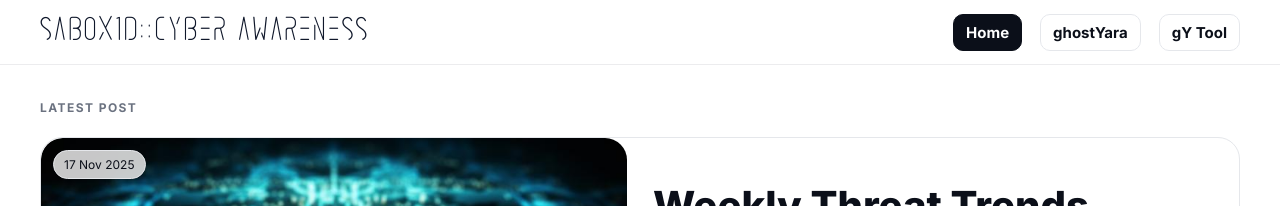
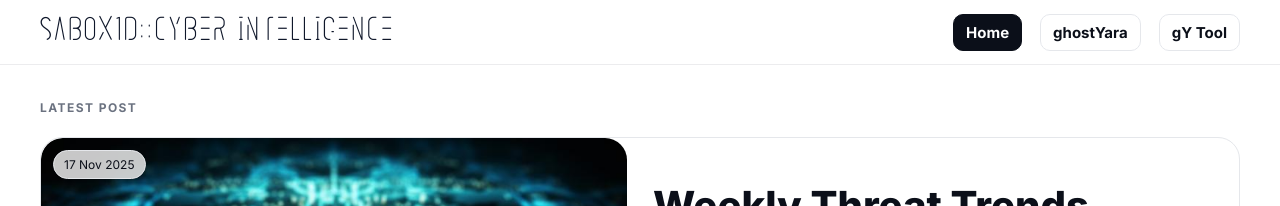
Before and after one commit to Sab0x1D/blogs, a Jekyll site: the page built from index.html, in a window 1280 px wide. Shown: the top 206 px of the page. Built offline with Jekyll 4.4.1, drawn with Linux system fonts in a browser that asks for light colours; the list of posts is cut into pages by our own code.

Commit message:
Update site title from 'CYBER AWARENESS' to 'CYBER INTELLIGENCE'

```diff
--- a/_includes/header.html
+++ b/_includes/header.html
@@ -1,7 +1,7 @@
 <header class="site-header">
   <div class="wrapper">
     <!-- Futuristic title (uses your .site-title styles) -->
-    <a class="site-title" href="{{ '/' | relative_url }}">SAB0X1D::CYBER AWARENESS</a>
+    <a class="site-title" href="{{ '/' | relative_url }}">SAB0X1D::CYBER INTELLIGENCE</a>
 
     <!-- Nav uses your checkbox+label pattern already styled in site.css -->
     <nav class="site-nav" aria-label="Primary">
```
